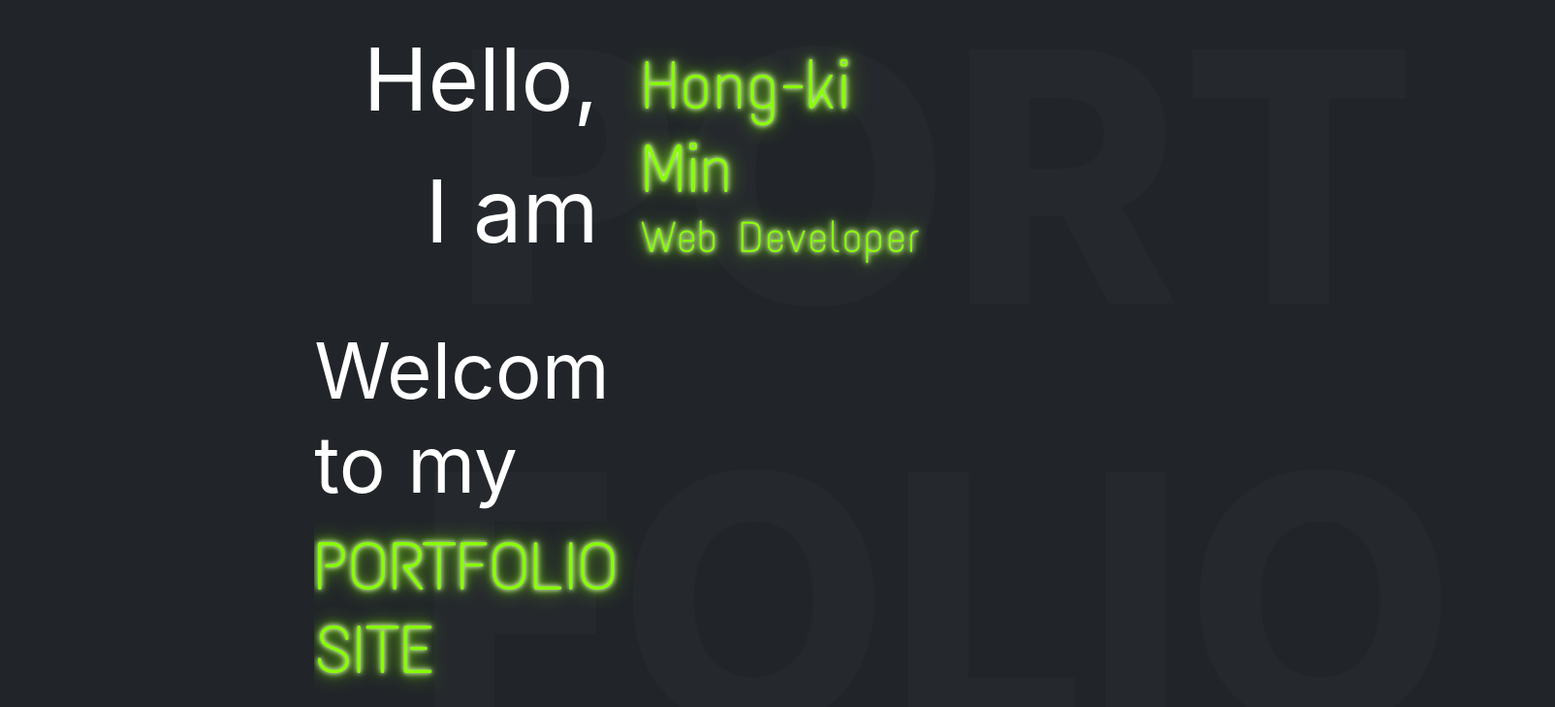
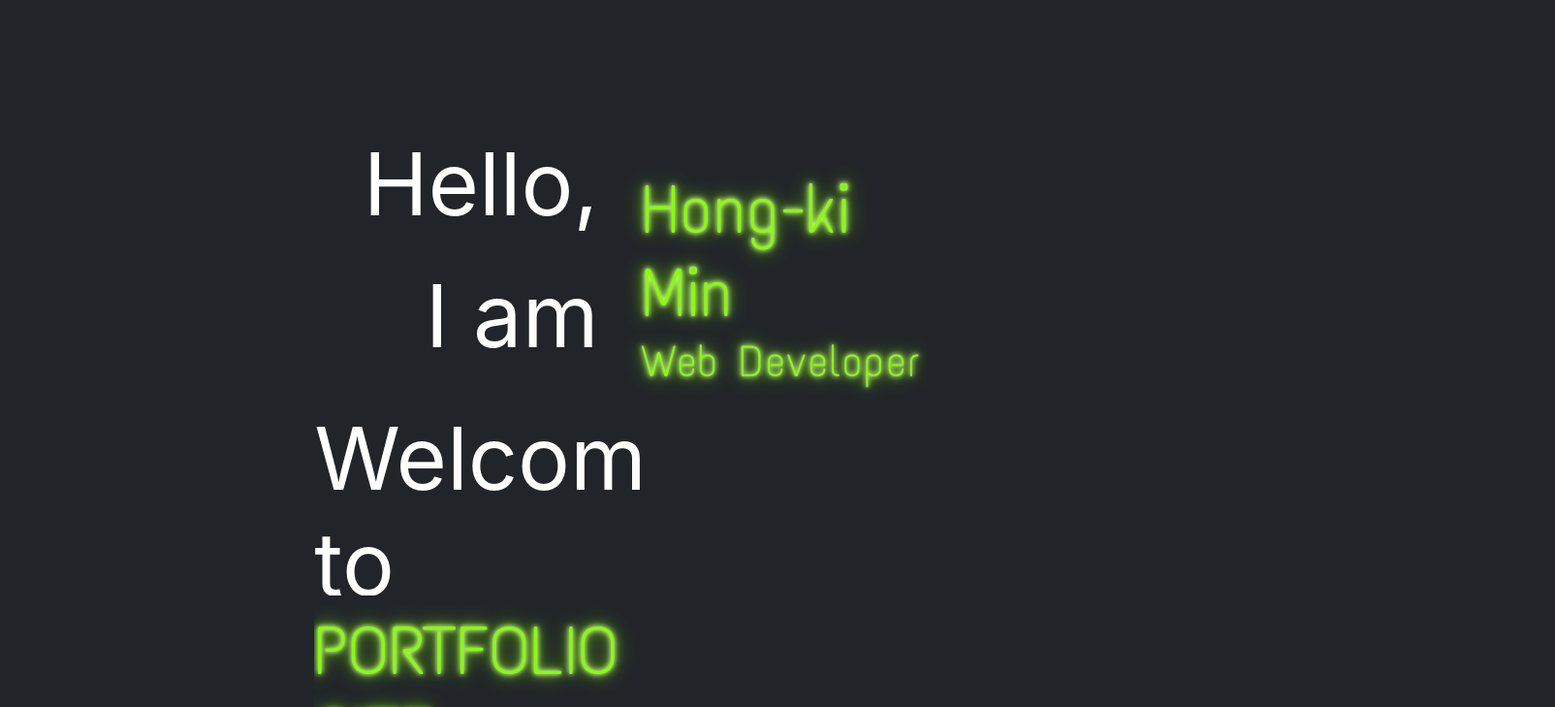
Before and after one commit to Hong-Ki/react-portfolio, a React (Create React App) app: page / in a window 1280 px wide. Shown: the top 729 px of the page at 97% size, 1604 px wide, since content can reach past the window. Built offline with nearby package versions, Linux system fonts and the light colour scheme; a web font is replaced by a local one.

Commit message:
Type정의 및 스타일 정리

```diff
--- a/src/components/Main/Main.module.scss
+++ b/src/components/Main/Main.module.scss
@@ -1,14 +1,4 @@
 @import "../../styles/utils";
-
-.back {
-  @include flex-box();
-  position: absolute;
-  opacity: 0.02;
-  font-size: 45vh;
-  font-weight: 800;
-
-  z-index: z-index("background");
-}
 
 .box {
   @include flex-box();
@@ -19,12 +9,13 @@
   @include neon();
   font-weight: 500;
 
-  animation-delay: 3s;
+  animation-delay: 2s;
 }
 
 .big {
   font-size: 70px;
 }
+
 .left {
   justify-content: flex-end;
   align-items: flex-end;
@@ -36,36 +27,27 @@
 
 .blur {
   @include clip-mask();
-  opacity: 0.2;
+  opacity: 0.1;
   filter: blur(5px);
   position: relative;
   overflow: hidden;
   &::after {
     @include mask();
+    animation-delay: 0.5s;
   }
+
+  animation-delay: 0.5s;
 }
 
 .top {
-  @include flex-box($full, auto, row);
+  @include flex-box($full, 50%, row);
   flex-grow: 1;
   z-index: z-index("contents");
   user-select: none;
   & > .left {
-    margin-bottom: 45px;
+    margin-bottom: 0.45em;
     & span {
       margin-top: 0.3em;
-      &:nth-child(1) {
-        &::after {
-          animation-delay: 0.5s;
-        }
-        animation-delay: 0.5s;
-      }
-      &:nth-child(2) {
-        &::after {
-          animation-delay: 1s;
-        }
-        animation-delay: 1s;
-      }
     }
   }
   & > .right {
@@ -75,18 +57,11 @@
 }
 
 .bottom {
-  @include flex-box(40%, auto, column, flex-start, flex-start);
+  @include flex-box(40%, 50%, column, flex-start, flex-start);
   z-index: z-index("contents");
   user-select: none;
-  font-size: 80px;
   flex-grow: 1;
   & span {
     margin-top: 0.2em;
-    &:nth-child(1) {
-      &::after {
-        animation-delay: 1.5s;
-      }
-      animation-delay: 1.5s;
-    }
   }
 }
--- a/src/components/Main/Main.tsx
+++ b/src/components/Main/Main.tsx
@@ -1,30 +1,31 @@
-import React from "react";
-import styles from "./Main.module.scss";
-import Page from "../Page/Page";
-import classNames from "classnames/bind";
+import React, { FC } from 'react';
+import styles from './Main.module.scss';
+import Page from '../Page/Page';
+import classNames from 'classnames/bind';
 
 const cx = classNames.bind(styles);
 
-const Main: React.FC = props => {
+interface Props {
+  id?: string;
+  current: string;
+}
+
+const Main: FC<Props> = ({ id, current }) => {
   return (
-    <Page>
-      <div className={cx("back")}>
-        <span>{"PORT"}</span>
-        <span>{"FOLIO"}</span>
-      </div>
-      <div className={cx("top")}>
-        <div className={cx("box", "left")}>
-          <span className={cx("blur")}>Hello,</span>
-          <span className={cx("blur")}>I am</span>
+    <Page backgroundText={['PORT', 'FOLIO']} id={id} current={current}>
+      <div className={cx('top')}>
+        <div className={cx('box', 'left')}>
+          <span className={cx('blur')}>Hello,</span>
+          <span className={cx('blur')}>I am</span>
         </div>
-        <div className={cx("box", "right")}>
-          <span className={cx("big", "neon")}>Hong-ki Min</span>
-          <span className={cx("neon")}>Web Developer</span>
+        <div className={cx('box', 'right')}>
+          <span className={cx('neon', 'big')}>Hong-ki Min</span>
+          <span className={cx('neon')}>Web Developer</span>
         </div>
       </div>
-      <div className={cx("bottom")}>
-        <span className={cx("blur")}>Welcom to my</span>
-        <span className={cx("neon", "big")}>PORTFOLIO SITE</span>
+      <div className={cx('bottom', 'box')}>
+        <span className={cx('blur')}>Welcom to</span>
+        <span className={cx('neon', 'big')}>PORTFOLIO SITE</span>
       </div>
     </Page>
   );
```
